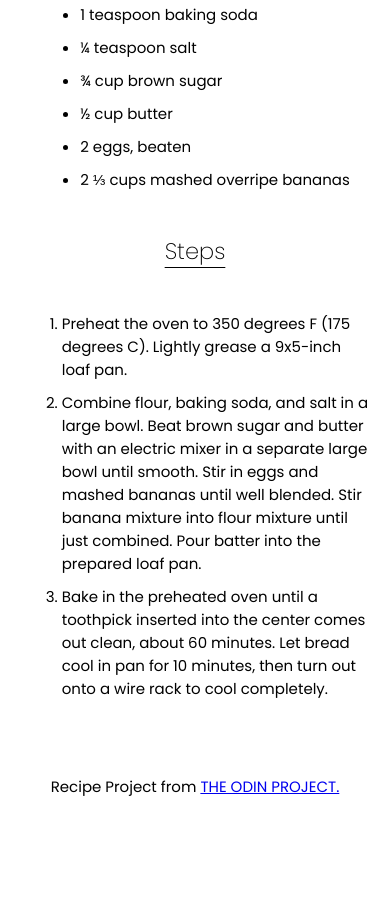
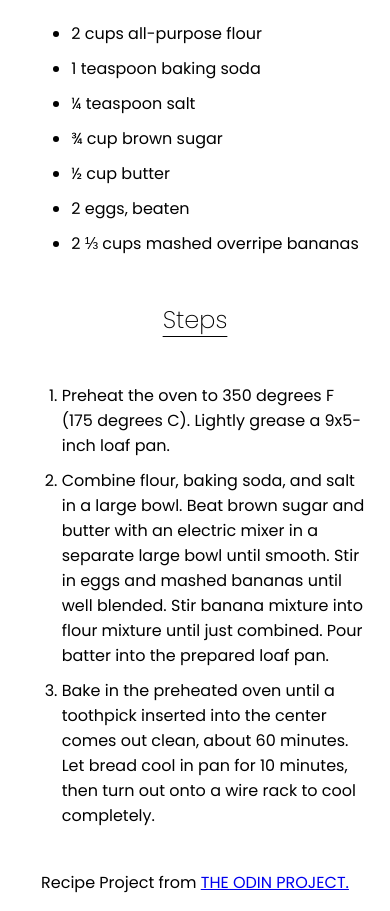
Before and after one commit to kimalale/odin-recipes, a plain HTML site: page recipes/banana-bread.html in a window 390 px wide. Shown: the part 679-1590 px from the top of the page. Before the commit the page ends 1492 px from the top, so only its background shows below. Drawn offline with nearby package versions, Linux system fonts and the light colour scheme.

Commit message:
FInakl update

```diff
--- a/recipes/banana-bread.html
+++ b/recipes/banana-bread.html
@@ -20,7 +20,7 @@
         body {
             font-family: "Poppins", "Open Sans", "Montserrat", sans-serif;
             margin: 0;
-            font-size: 20px;
+            font-size: 30px;
         }
 
 
@@ -127,7 +127,7 @@
 
         .center {
             text-align: center;
-            margin-top: 50px;
+
         }
 
         @media only screen and (max-width: 680px) {
@@ -142,6 +142,10 @@
             width: 400px;
             height: 250px;
             }
+
+            body {
+            font-size: 15px;
+        }
 
             .steps {
 
@@ -164,11 +168,26 @@
         }
 
         body {
-            font-size: 15px;
+            font-size: 16px;
+        }
+
+        footer {
+            margin: 0;
+        }
         }
 
 
+        @media only screen and (max-width: 285px) {
+            img {
+            width: 250px;
+            height: 160px;
+            }
+
+            body {
+                font-size: 14px;
+            }
         }
+
 
 
     </style>
```
Also changed, not shown: index.html (+1 -1 lines), recipes/beef-stew.html (+12 -1 lines), recipes/ribs.html (+12 -1 lines).
